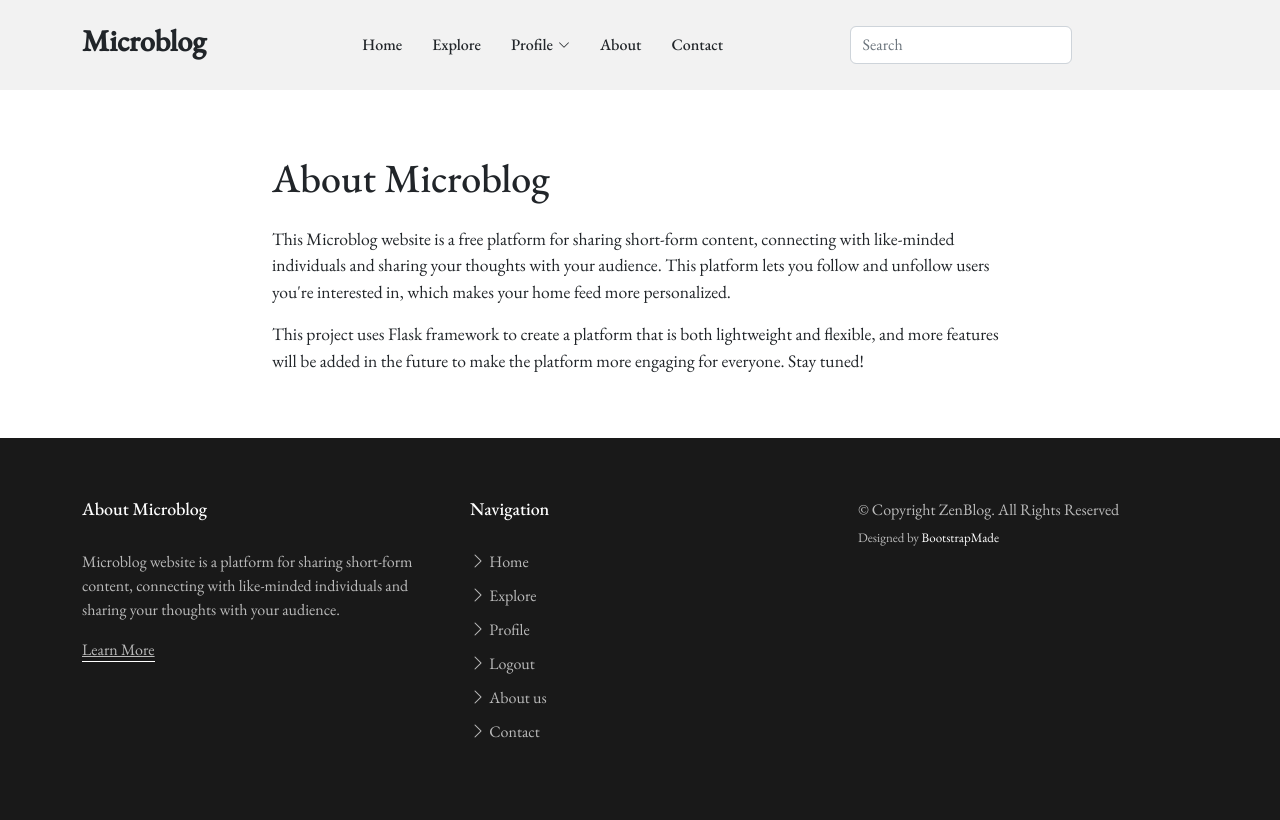
After one commit to fredrickdave/Microblog-Project, a Flask app: page /about in a window 1280 px wide. The commit adds this page. Run offline with Flask 3, Linux system fonts and the light colour scheme; the visitor is signed in with stand-in values (Sample User, id 1); some libraries are stand-ins or nearby versions; some web fonts are replaced.

Commit message:
Add About section page

```diff
--- a/app/main/routes.py
+++ b/app/main/routes.py
@@ -52,7 +52,9 @@ def user(username):
         page=page, per_page=current_app.config["POSTS_PER_PAGE"], error_out=False
     )
     form = EmptyForm()
-    return render_template("user.html", title=f"Profile: {user.username}", user=user, posts=posts, form=form, route="main.user")
+    return render_template(
+        "user.html", title=f"Profile: {user.username}", user=user, posts=posts, form=form, route="main.user"
+    )
 
 
 @bp.route("/edit_profile", methods=["GET", "POST"])
@@ -170,3 +172,9 @@ def search():
     page = request.args.get("page", 1, type=int)
     posts, total = Post.search(g.search_form.q.data, page)
     return render_template("search.html", title="Search", route="main.search", posts=posts, total=total)
+
+
+@bp.route("/about")
+@login_required
+def about():
+    return render_template("about.html", title="About Microblog")
--- /dev/null
+++ b/app/templates/about.html
@@ -0,0 +1,26 @@
+{% extends "base.html" %}
+
+{% block content %}
+<div class="container my-5" data-aos="fade-up">
+    <div class="row">
+        <div class="col-lg-8 col-md-10 mx-auto mt-3">
+            <h1 class="mt-5">About Microblog</h1>
+        </div>
+    </div>
+    <div class="row">
+        <div class="col-lg-8 col-md-10 mx-auto mt-3">
+            <p>
+                This Microblog website is a free platform for sharing short-form content,
+                connecting with like-minded individuals and sharing your thoughts with your audience.
+                This platform lets you follow and unfollow users you're interested in, which makes your home feed more personalized.
+            </p>
+
+            <p>
+                This project uses Flask framework to create a platform that is both lightweight and flexible,
+                and more features will be added in the future to make the platform more engaging for everyone. Stay tuned!
+            </p>
+        </div>
+    </div>
+</div>
+
+{% endblock %}
--- a/app/templates/base.html
+++ b/app/templates/base.html
@@ -76,7 +76,7 @@
                         </ul>
                     </li>
                     {% endif %}
-                    <li><a href="about.html" class="black-header">About</a></li>
+                    <li><a href="{{ url_for('main.about') }}" class="black-header">About</a></li>
                     <li><a href="contact.html" class="black-header">Contact</a></li>
                 </ul>
             </nav><!-- .navbar -->
@@ -137,7 +137,7 @@
                         <h3 class="footer-heading">About Microblog</h3>
                         <p> Microblog website is a platform for sharing short-form content, connecting
                             with like-minded individuals and sharing your thoughts with your audience.</p>
-                        <p><a href="about.html" class="footer-link-more">Learn More</a></p>
+                        <p><a href="{{ url_for('main.about') }}" class="footer-link-more">Learn More</a></p>
                     </div>
                     <div class="col-6 col-lg-4">
                         <h3 class="footer-heading">Navigation</h3>
@@ -151,7 +151,7 @@
                                 <li><a href="{{ url_for('main.user', username=current_user.username) }}" class="black-header"><i class="bi bi-chevron-right"></i> Profile</a></li>
                                 <li><a href="{{ url_for('auth.logout') }}" class="black-header"><i class="bi bi-chevron-right"></i> Logout</a></li>
                             {% endif %}
-                            <li><a href="about.html" class="black-header"><i class="bi bi-chevron-right"></i> About us</a></li>
+                            <li><a href="{{ url_for('main.about') }}" class="black-header"><i class="bi bi-chevron-right"></i> About us</a></li>
                             <li><a href="contact.html" class="black-header"><i class="bi bi-chevron-right"></i> Contact</a></li>
                         </ul>
                     </div>
```
